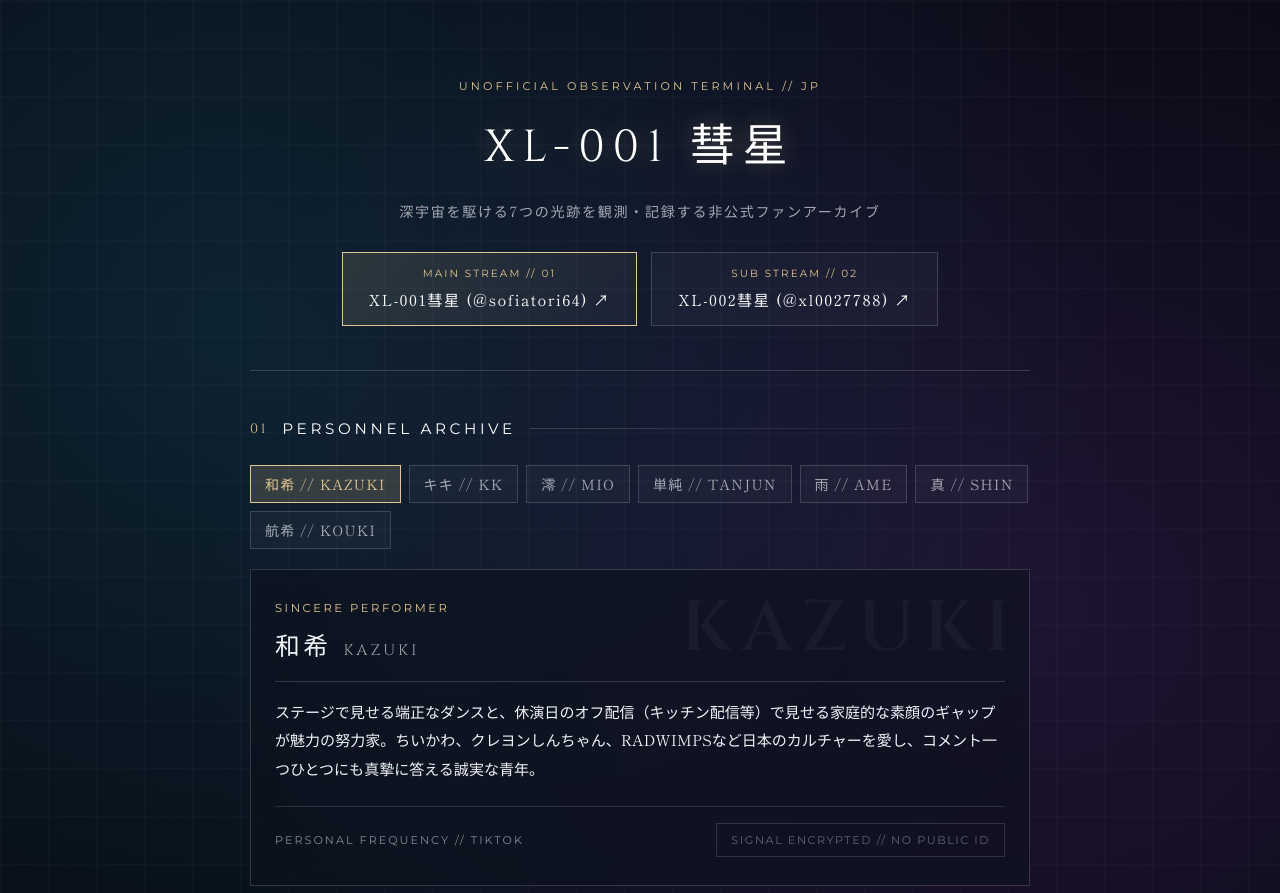
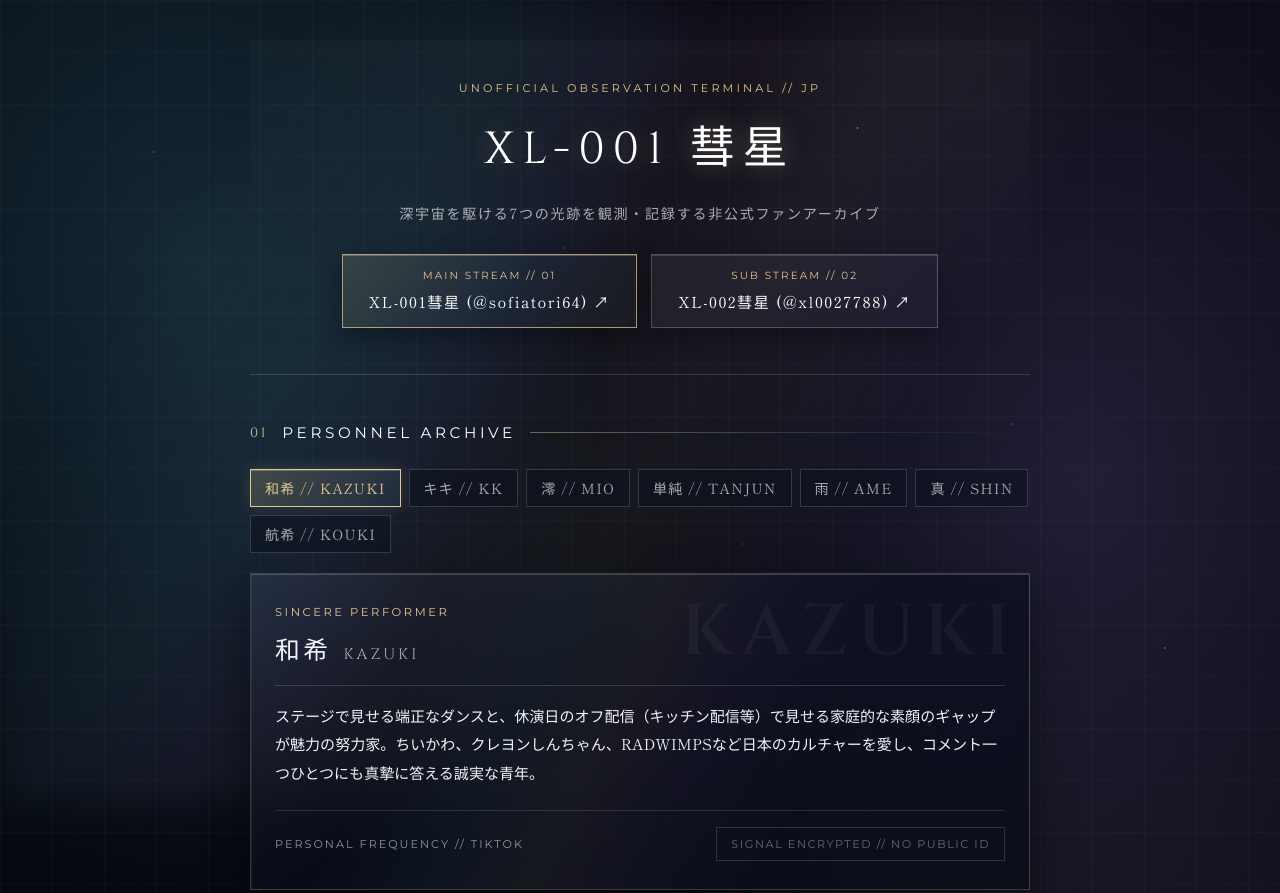
Before and after one commit to miwa365/suisei, a plain HTML site: page index.html in a window 1280 px wide. Shown: the top 893 px of the page. Drawn offline with Linux system fonts and the light colour scheme.

Commit message:
Update index.html

```diff
--- a/index.html
+++ b/index.html
@@ -20,9 +20,9 @@
       --gold-accent: #E2C691;
       --gold-dim: rgba(226, 198, 145, 0.35);
       --silver-border: rgba(255, 255, 255, 0.16);
-      --glass-bg: rgba(13, 17, 30, 0.65);
+      --glass-bg: rgba(12, 16, 30, 0.56);
       --text-main: #F2F4F8;
-      --text-sub: rgba(242, 244, 248, 0.65);
+      --text-sub: rgba(242, 244, 248, 0.68);
     }
 
     * { box-sizing: border-box; margin: 0; padding: 0; }
@@ -34,16 +34,56 @@
       line-height: 1.8;
       min-height: 100vh;
       overflow-x: hidden;
+      position: relative;
       background-image:
-        radial-gradient(circle at 18% 15%, rgba(56, 189, 248, 0.15), transparent 42%),
-        radial-gradient(circle at 82% 28%, rgba(168, 85, 247, 0.15), transparent 45%),
-        radial-gradient(circle at 50% 85%, rgba(244, 63, 94, 0.10), transparent 50%),
-        linear-gradient(to right, rgba(255, 255, 255, 0.025) 1px, transparent 1px),
-        linear-gradient(to bottom, rgba(255, 255, 255, 0.025) 1px, transparent 1px);
-      background-size: 100% 100%, 100% 100%, 100% 100%, 48px 48px, 48px 48px;
+        radial-gradient(ellipse 65% 45% at 15% 12%, rgba(96, 211, 255, 0.16), transparent 65%),
+        radial-gradient(ellipse 60% 50% at 85% 22%, rgba(167, 139, 250, 0.17), transparent 65%),
+        radial-gradient(ellipse 55% 45% at 52% 88%, rgba(244, 114, 182, 0.11), transparent 70%),
+        radial-gradient(circle at 72% 64%, rgba(226, 198, 145, 0.08), transparent 48%),
+        linear-gradient(to right, rgba(255, 255, 255, 0.022) 1px, transparent 1px),
+        linear-gradient(to bottom, rgba(255, 255, 255, 0.022) 1px, transparent 1px);
+      background-size: 100% 100%, 100% 100%, 100% 100%, 100% 100%, 52px 52px, 52px 52px;
+    }
+
+    /* プリズム屈折＆深宇宙の奥行きレイヤー */
+    .cosmos-prism-layer {
+      position: fixed;
+      inset: 0;
+      pointer-events: none;
+      z-index: 0;
+      background:
+        linear-gradient(122deg,
+          transparent 18%,
+          rgba(125, 211, 252, 0.055) 30%,
+          rgba(192, 132, 252, 0.065) 38%,
+          rgba(251, 113, 133, 0.045) 45%,
+          rgba(226, 198, 145, 0.06) 53%,
+          transparent 66%
+        );
+      mix-blend-mode: screen;
+      filter: blur(18px);
+    }
+
+    .starfield-layer {
+      position: fixed;
+      inset: 0;
+      pointer-events: none;
+      z-index: 0;
+      opacity: 0.75;
+      background-image:
+        radial-gradient(1px 1px at 12% 19%, rgba(255, 255, 255, 0.75), transparent),
+        radial-gradient(1.5px 1.5px at 28% 74%, rgba(226, 198, 145, 0.7), transparent),
+        radial-gradient(1px 1px at 44% 31%, rgba(186, 230, 253, 0.7), transparent),
+        radial-gradient(1.5px 1.5px at 67% 16%, rgba(255, 255, 255, 0.65), transparent),
+        radial-gradient(1px 1px at 79% 53%, rgba(233, 213, 255, 0.7), transparent),
+        radial-gradient(1.5px 1.5px at 91% 81%, rgba(226, 198, 145, 0.65), transparent),
+        radial-gradient(1px 1px at 23% 91%, rgba(255, 255, 255, 0.55), transparent),
+        radial-gradient(1px 1px at 58% 68%, rgba(186, 230, 253, 0.6), transparent);
     }
 
     .main-wrapper {
+      position: relative;
+      z-index: 1;
       max-width: 820px;
       margin: 0 auto;
       padding: 40px 20px 80px;
@@ -51,9 +91,10 @@
 
     header {
       text-align: center;
-      padding: 36px 20px 44px;
-      border-bottom: 1px solid var(--silver-border);
+      padding: 38px 22px 46px;
+      border-bottom: 1px solid rgba(255, 255, 255, 0.14);
       margin-bottom: 44px;
+      background: linear-gradient(180deg, rgba(255, 255, 255, 0.025) 0%, transparent 100%);
     }
 
     .sys-tag {
@@ -71,7 +112,9 @@
       font-weight: 400;
       letter-spacing: 0.18em;
       color: #FFFFFF;
-      text-shadow: 0 0 24px rgba(226, 198, 145, 0.3);
+      text-shadow:
+        0 0 24px rgba(226, 198, 145, 0.32),
+        0 0 48px rgba(125, 211, 252, 0.14);
       margin-bottom: 10px;
     }
 
@@ -94,22 +137,26 @@
       flex-direction: column;
       align-items: center;
       padding: 12px 26px;
-      background: linear-gradient(135deg, rgba(226, 198, 145, 0.14), rgba(255, 255, 255, 0.03));
-      border: 1px solid var(--gold-accent);
+      background: linear-gradient(135deg, rgba(226, 198, 145, 0.16), rgba(125, 211, 252, 0.05) 55%, rgba(255, 255, 255, 0.03));
+      border: 1px solid rgba(226, 198, 145, 0.72);
+      box-shadow: inset 0 1px 0 rgba(255, 255, 255, 0.22), 0 8px 24px rgba(0, 0, 0, 0.35);
       color: #FFFFFF;
       text-decoration: none;
       transition: all 0.3s ease;
       min-width: 210px;
+      backdrop-filter: blur(10px);
     }
 
     .btn-portal.sub {
-      border-color: var(--silver-border);
-      background: rgba(255, 255, 255, 0.03);
+      border-color: rgba(255, 255, 255, 0.22);
+      background: linear-gradient(135deg, rgba(255, 255, 255, 0.06), rgba(167, 139, 250, 0.04));
+      box-shadow: inset 0 1px 0 rgba(255, 255, 255, 0.15), 0 8px 20px rgba(0, 0, 0, 0.3);
     }
 
     .btn-portal:hover {
-      background: rgba(226, 198, 145, 0.24);
-      box-shadow: 0 0 20px rgba(226, 198, 145, 0.25);
+      transform: translateY(-1px);
+      background: linear-gradient(135deg, rgba(226, 198, 145, 0.25), rgba(125, 211, 252, 0.1));
+      box-shadow: inset 0 1px 0 rgba(255, 255, 255, 0.35), 0 0 24px rgba(226, 198, 145, 0.25);
     }
 
     .btn-portal-label {
@@ -152,17 +199,42 @@
     .sec-line {
       flex: 1;
       height: 1px;
-      background: linear-gradient(90deg, var(--silver-border), transparent);
+      background: linear-gradient(90deg, rgba(226, 198, 145, 0.45), rgba(125, 211, 252, 0.2), transparent);
     }
 
+    /* スモークガラス＋プリズム縁取りパネル */
     .glass-panel {
-      background: var(--glass-bg);
-      backdrop-filter: blur(14px);
-      -webkit-backdrop-filter: blur(14px);
-      border: 1px solid var(--silver-border);
+      background: linear-gradient(145deg, rgba(255, 255, 255, 0.065) 0%, var(--glass-bg) 38%, rgba(8, 11, 22, 0.72) 100%);
+      backdrop-filter: blur(18px) saturate(135%);
+      -webkit-backdrop-filter: blur(18px) saturate(135%);
+      border: 1px solid rgba(255, 255, 255, 0.18);
+      box-shadow:
+        inset 0 1px 0 rgba(255, 255, 255, 0.2),
+        inset 1px 0 0 rgba(125, 211, 252, 0.08),
+        0 18px 40px rgba(0, 0, 0, 0.45);
       padding: 28px 24px;
       position: relative;
       overflow: hidden;
+    }
+
+    .glass-panel::before {
+      content: "";
+      position: absolute;
+      inset: 0;
+      pointer-events: none;
+      background: linear-gradient(
+        115deg,
+        transparent 22%,
+        rgba(125, 211, 252, 0.04) 36%,
+        rgba(226, 198, 145, 0.06) 46%,
+        rgba(192, 132, 252, 0.04) 56%,
+        transparent 70%
+      );
+    }
+
+    .glass-panel > * {
+      position: relative;
+      z-index: 1;
     }
 
     .tabs-nav {
@@ -173,7 +245,8 @@
     }
 
     .tab-btn {
-      background: rgba(255, 255, 255, 0.03);
+      background: rgba(13, 17, 30, 0.55);
+      backdrop-filter: blur(8px);
       border: 1px solid var(--silver-border);
       color: var(--text-sub);
       padding: 8px 14px;
@@ -184,20 +257,27 @@
       transition: all 0.25s ease;
     }
 
+    .tab-btn:hover {
+      border-color: rgba(226, 198, 145, 0.5);
+      color: #FFFFFF;
+    }
+
     .tab-btn.active {
-      background: rgba(226, 198, 145, 0.18);
+      background: linear-gradient(135deg, rgba(226, 198, 145, 0.22), rgba(125, 211, 252, 0.08));
       border-color: var(--gold-accent);
       color: var(--gold-accent);
+      box-shadow: inset 0 1px 0 rgba(255, 255, 255, 0.22), 0 0 16px rgba(226, 198, 145, 0.16);
     }
 
     .watermark-en {
       position: absolute;
       top: -6px;
       right: 10px;
+      z-index: 0;
       font-family: 'Cinzel', serif;
       font-size: clamp(2.8rem, 8vw, 4.5rem);
       font-weight: 600;
-      color: rgba(255, 255, 255, 0.04);
+      color: rgba(255, 255, 255, 0.045);
       letter-spacing: 0.12em;
       pointer-events: none;
     }
@@ -238,7 +318,7 @@
       font-family: 'Montserrat', sans-serif;
       font-size: 0.7rem;
       letter-spacing: 0.18em;
-      color: rgba(255, 255, 255, 0.5);
+      color: rgba(255, 255, 255, 0.55);
     }
 
     .comms-link-btn {
@@ -246,20 +326,25 @@
       align-items: center;
       gap: 8px;
       padding: 7px 16px;
-      background: rgba(226, 198, 145, 0.08);
-      border: 1px solid rgba(226, 198, 145, 0.55);
+      background: rgba(226, 198, 145, 0.1);
+      border: 1px solid rgba(226, 198, 145, 0.6);
       color: var(--gold-accent);
       font-family: 'Montserrat', sans-serif;
       font-size: 0.78rem;
       letter-spacing: 0.1em;
       text-decoration: none;
+      transition: all 0.25s ease;
+    }
+
+    .comms-link-btn:hover {
+      background: rgba(226, 198, 145, 0.2);
     }
 
     .comms-link-disabled {
       display: inline-block;
       padding: 6px 14px;
       border: 1px solid rgba(255, 255, 255, 0.14);
-      color: rgba(255, 255, 255, 0.35);
+      color: rgba(255, 255, 255, 0.38);
       font-family: 'Montserrat', sans-serif;
       font-size: 0.7rem;
       letter-spacing: 0.14em;
@@ -274,15 +359,16 @@
       align-items: center;
       gap: 12px;
       padding: 12px 16px;
-      background: rgba(255, 255, 255, 0.025);
-      border: 1px solid rgba(255, 255, 255, 0.1);
+      background: linear-gradient(90deg, rgba(255, 255, 255, 0.035), rgba(125, 211, 252, 0.02));
+      border: 1px solid rgba(255, 255, 255, 0.12);
+      box-shadow: inset 0 1px 0 rgba(255, 255, 255, 0.08);
     }
 
     .phrase-cn { font-size: 1rem; color: #FFFFFF; letter-spacing: 0.06em; }
     .phrase-jp { font-size: 0.78rem; color: var(--text-sub); margin-top: 2px; }
 
     .copy-btn {
-      background: transparent;
+      background: rgba(226, 198, 145, 0.06);
       border: 1px solid var(--gold-dim);
       color: var(--gold-accent);
       font-family: 'Montserrat', sans-serif;
@@ -292,6 +378,11 @@
       cursor: pointer;
       white-space: nowrap;
       transition: all 0.2s ease;
+    }
+
+    .copy-btn:hover {
+      background: rgba(226, 198, 145, 0.16);
+      border-color: var(--gold-accent);
     }
 
     .copy-btn.copied { background: var(--gold-accent); color: #06080F; font-weight: 500; }
@@ -323,7 +414,7 @@
       margin: 0 auto 16px;
       line-height: 1.7;
       font-size: 0.75rem;
-      color: rgba(255, 255, 255, 0.45);
+      color: rgba(255, 255, 255, 0.48);
     }
 
     .archive-credit {
@@ -335,6 +426,9 @@
   </style>
 </head>
 <body>
+  <div class="cosmos-prism-layer" aria-hidden="true"></div>
+  <div class="starfield-layer" aria-hidden="true"></div>
+
   <main class="main-wrapper">
     <header>
       <span class="sys-tag">UNOFFICIAL OBSERVATION TERMINAL // JP</span>
```
